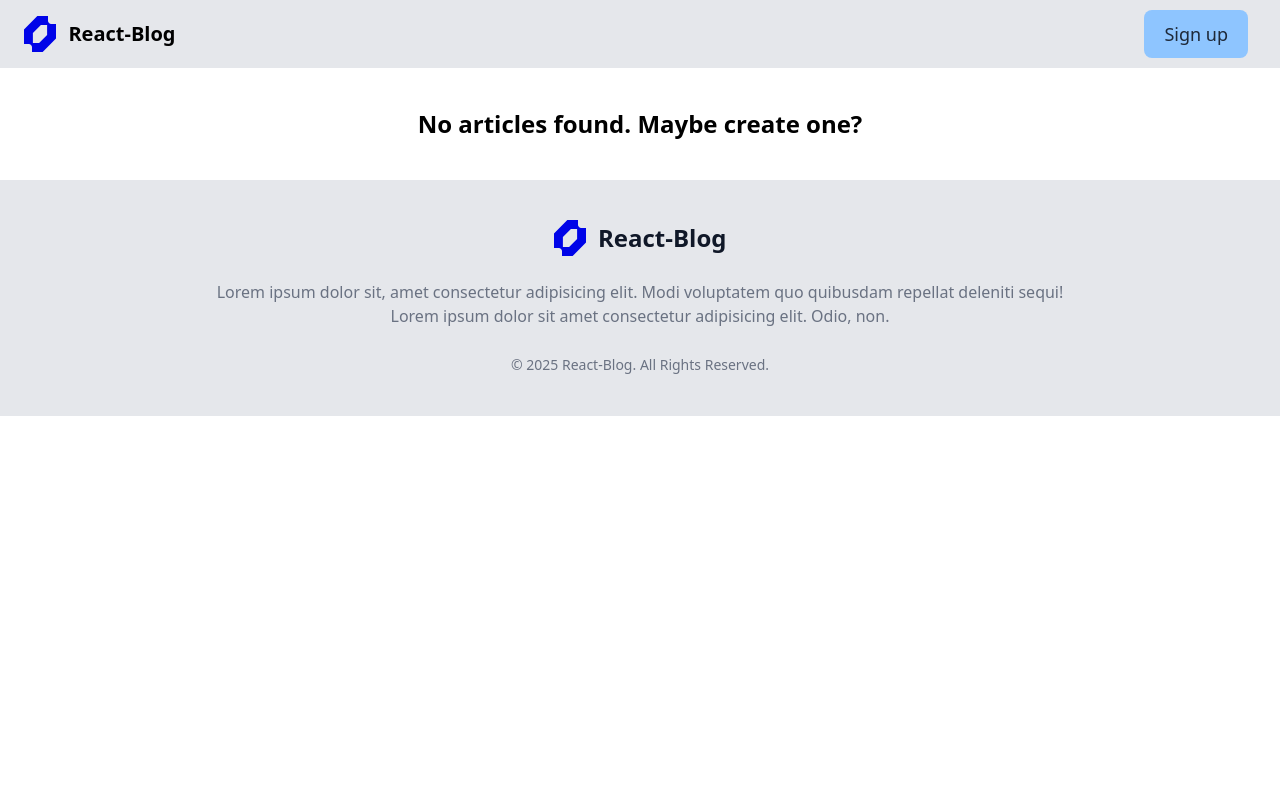
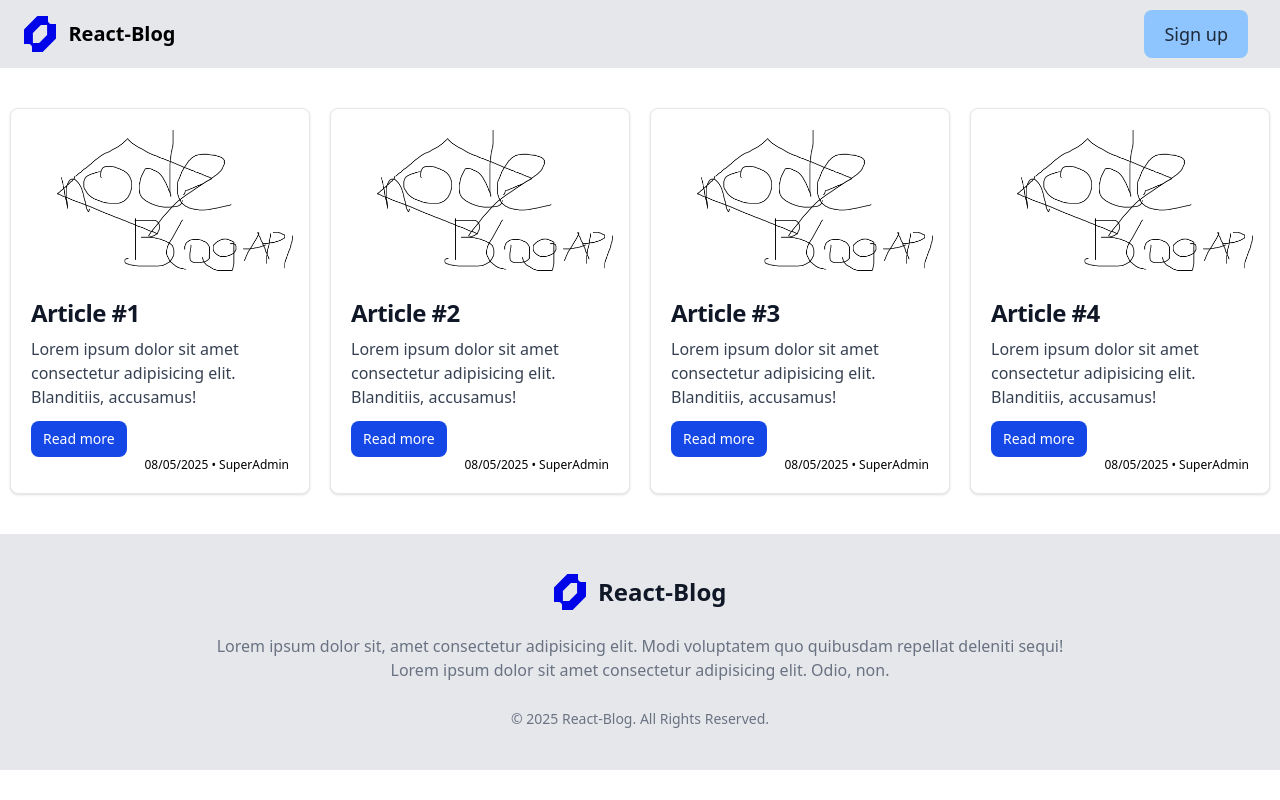
Before and after one commit to jordankamto/node-blog-frontend, a React (Vite) app: page / in a window 1280 px wide. Built offline with nearby package versions, Linux system fonts and the light colour scheme.

Commit message:
updated article components and page to display articles publish and author

```diff
--- a/src/articles/components/ArticleItem.jsx
+++ b/src/articles/components/ArticleItem.jsx
@@ -2,23 +2,26 @@ import React from "react";
 
 const ArticleItem = (props) => {
   return (
-    <span class="max-w-sm bg-white border border-gray-200 rounded-lg shadow-sm mx-2.5">
+    <span className="max-w-sm bg-white border border-gray-200 rounded-lg shadow-sm mx-2.5">
       <a href="#">
-        <img class="rounded-t-lg" src={props.imageUrl} alt="" />
+        <img className="rounded-t-lg" src={props.imageUrl} alt="" />
       </a>
-      <div class="p-5">
+      <div className="p-5">
         <a href="#">
-          <h5 class="mb-2 text-2xl font-bold tracking-tight text-gray-900">
+          <h5 className="mb-2 text-2xl font-bold tracking-tight text-gray-900">
             {props.title}
           </h5>
         </a>
-        <p class="mb-3 font-normal text-gray-700">{props.content}</p>
+        <p className="mb-3 font-normal text-gray-700">{props.content}</p>
         <a
           href="#"
-          class="inline-flex items-center px-3 py-2 text-sm font-medium text-center text-white bg-blue-700 rounded-lg"
+          className="inline-flex items-center px-3 py-2 text-sm font-medium text-center text-white bg-blue-700 rounded-lg"
         >
           Read more
         </a>
+        <p className="text-xs text-right">
+          {props.publishedDate} • {props.author}
+        </p>
       </div>
     </span>
   );
--- a/src/articles/components/ArticleList.jsx
+++ b/src/articles/components/ArticleList.jsx
@@ -20,6 +20,8 @@ const ArticleList = (props) => {
           title={article.title}
           content={article.content}
           imageUrl={article.imageUrl}
+          author={article.author}
+          publishedDate={article.publishedDate}
         />
       ))}
     </div>
--- a/src/articles/pages/Article.jsx
+++ b/src/articles/pages/Article.jsx
@@ -3,42 +3,42 @@ import ArticleList from "../components/ArticleList";
 
 const Article = () => {
   const ARTICLES = [
-    // {
-    //   id: "1",
-    //   title: "Article #1",
-    //   imageUrl: "../assets/image.png",
-    //   content:
-    //     "Lorem ipsum dolor sit amet consectetur adipisicing elit. Blanditiis, accusamus!",
-    //   author: "SuperAdmin",
-    //   publishedDate: "08/05/2025",
-    // },
-    // {
-    //   id: "2",
-    //   title: "Article #2",
-    //   imageUrl: "../assets/image.png",
-    //   content:
-    //     "Lorem ipsum dolor sit amet consectetur adipisicing elit. Blanditiis, accusamus!",
-    //   author: "SuperAdmin",
-    //   publishedDate: "08/05/2025",
-    // },
-    // {
-    //   id: "3",
-    //   title: "Article #3",
-    //   imageUrl: "../assets/image.png",
-    //   content:
-    //     "Lorem ipsum dolor sit amet consectetur adipisicing elit. Blanditiis, accusamus!",
-    //   author: "SuperAdmin",
-    //   publishedDate: "08/05/2025",
-    // },
-    // {
-    //   id: "4",
-    //   title: "Article #4",
-    //   imageUrl: "../assets/image.png",
-    //   content:
-    //     "Lorem ipsum dolor sit amet consectetur adipisicing elit. Blanditiis, accusamus!",
-    //   author: "SuperAdmin",
-    //   publishedDate: "08/05/2025",
-    // },
+    {
+      id: "1",
+      title: "Article #1",
+      imageUrl: "../assets/image.png",
+      content:
+        "Lorem ipsum dolor sit amet consectetur adipisicing elit. Blanditiis, accusamus!",
+      author: "SuperAdmin",
+      publishedDate: "08/05/2025",
+    },
+    {
+      id: "2",
+      title: "Article #2",
+      imageUrl: "../assets/image.png",
+      content:
+        "Lorem ipsum dolor sit amet consectetur adipisicing elit. Blanditiis, accusamus!",
+      author: "SuperAdmin",
+      publishedDate: "08/05/2025",
+    },
+    {
+      id: "3",
+      title: "Article #3",
+      imageUrl: "../assets/image.png",
+      content:
+        "Lorem ipsum dolor sit amet consectetur adipisicing elit. Blanditiis, accusamus!",
+      author: "SuperAdmin",
+      publishedDate: "08/05/2025",
+    },
+    {
+      id: "4",
+      title: "Article #4",
+      imageUrl: "../assets/image.png",
+      content:
+        "Lorem ipsum dolor sit amet consectetur adipisicing elit. Blanditiis, accusamus!",
+      author: "SuperAdmin",
+      publishedDate: "08/05/2025",
+    },
   ];
 
   return (
```
